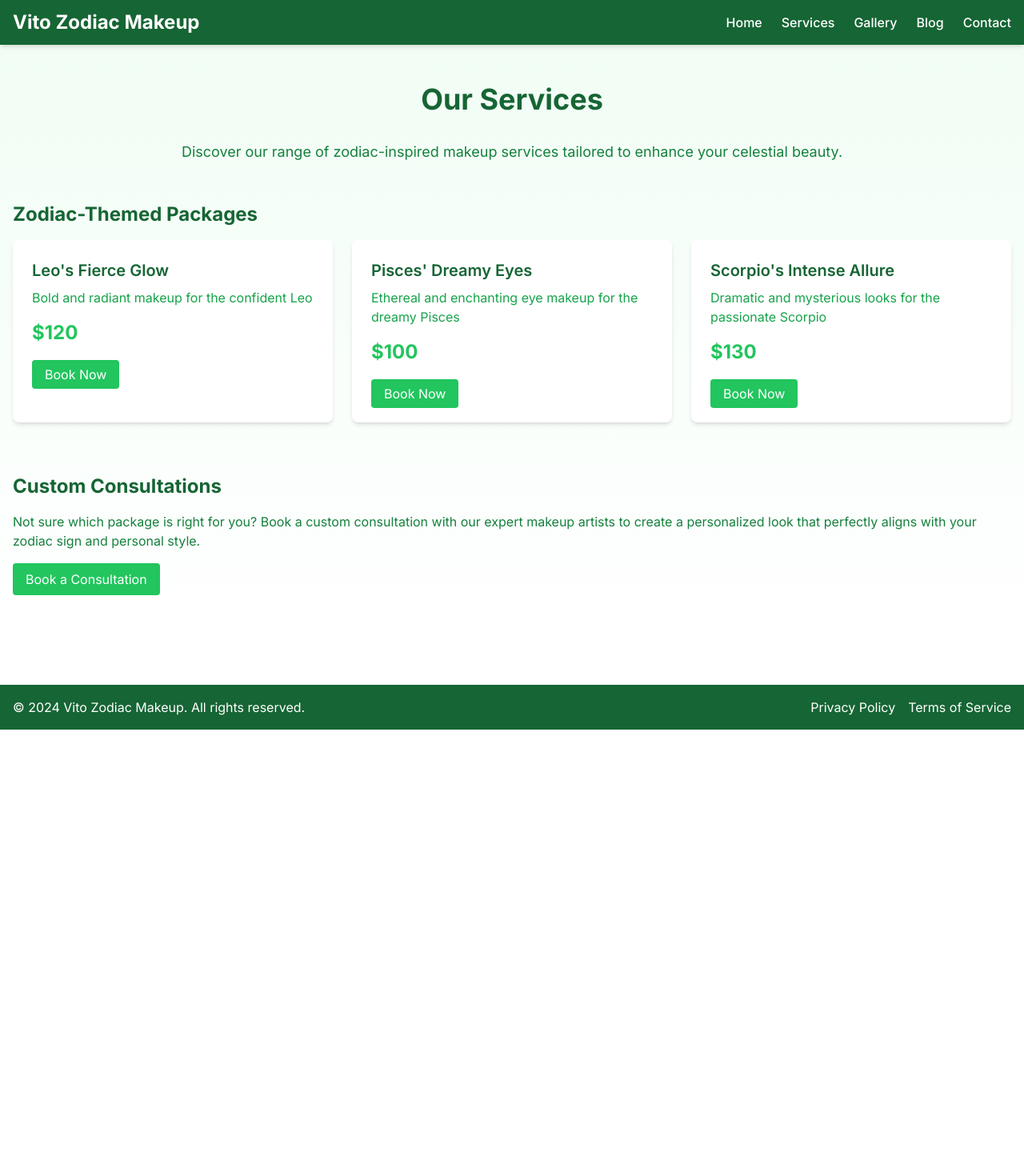
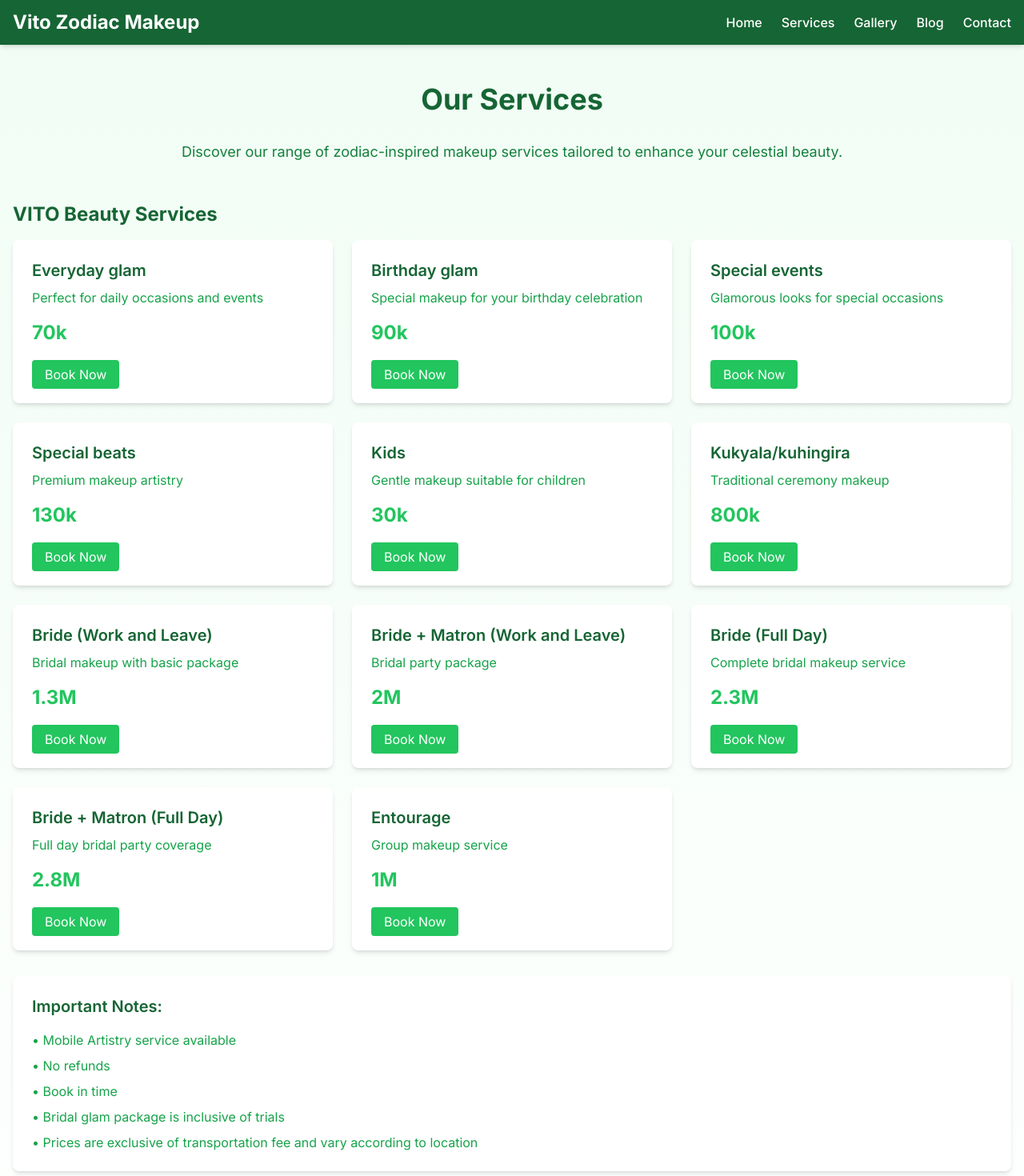
Before and after one commit to Mozart299/vito-makeup, a Next.js app: page /services in a window 1280 px wide. Shown: the top 1470 px of the page at 80% size. Before the commit the page ends 912 px from the top, so only its background shows below. Built offline with nearby package versions, Linux system fonts and the light colour scheme.

Commit message:
Update service packages and add service price notes component

```diff
--- a/src/app/components/service-packages.tsx
+++ b/src/app/components/service-packages.tsx
@@ -2,12 +2,21 @@
 
 import { motion } from 'framer-motion'
 import Link from 'next/link'
+import { ServicePriceNotes } from './service-price-notes'
 
 export function ServicePackages() {
   const packages = [
-    { name: "Leo's Fierce Glow", description: "Bold and radiant makeup for the confident Leo", price: "$120" },
-    { name: "Pisces' Dreamy Eyes", description: "Ethereal and enchanting eye makeup for the dreamy Pisces", price: "$100" },
-    { name: "Scorpio's Intense Allure", description: "Dramatic and mysterious looks for the passionate Scorpio", price: "$130" },
+    { name: "Everyday glam", description: "Perfect for daily occasions and events", price: "70k" },
+    { name: "Birthday glam", description: "Special makeup for your birthday celebration", price: "90k" },
+    { name: "Special events", description: "Glamorous looks for special occasions", price: "100k" },
+    { name: "Special beats", description: "Premium makeup artistry", price: "130k" },
+    { name: "Kids", description: "Gentle makeup suitable for children", price: "30k" },
+    { name: "Kukyala/kuhingira", description: "Traditional ceremony makeup", price: "800k" },
+    { name: "Bride (Work and Leave)", description: "Bridal makeup with basic package", price: "1.3M" },
+    { name: "Bride + Matron (Work and Leave)", description: "Bridal party package", price: "2M" },
+    { name: "Bride (Full Day)", description: "Complete bridal makeup service", price: "2.3M" },
+    { name: "Bride + Matron (Full Day)", description: "Full day bridal party coverage", price: "2.8M" },
+    { name: "Entourage", description: "Group makeup service", price: "1M" },
   ]
 
   return (
@@ -17,7 +26,7 @@ export function ServicePackages() {
       transition={{ duration: 0.8 }}
       className="my-12"
     >
-      <h3 className="text-2xl font-bold text-green-800 mb-4">Zodiac-Themed Packages</h3>
+      <h3 className="text-2xl font-bold text-green-800 mb-4">VITO Beauty Services</h3>
       <div className="grid grid-cols-1 md:grid-cols-2 lg:grid-cols-3 gap-6">
         {packages.map((pkg, index) => (
           <motion.div
@@ -35,15 +44,20 @@ export function ServicePackages() {
               whileTap={{ scale: 0.95 }}
               className="text-left mt-6"
             >
-              <Link className="mt-4 bg-green-500 text-white py-2 px-4 rounded hover:bg-green-600 transition-colors"
-              href="/contact">
+              <Link
+                className="mt-4 bg-green-500 text-white py-2 px-4 rounded hover:bg-green-600 transition-colors"
+                href="/contact"
+              >
                 Book Now
               </Link>
-
             </motion.div>
           </motion.div>
         ))}
       </div>
+
+      <ServicePriceNotes />
     </motion.section>
   )
 }
+
+export default ServicePackages
--- /dev/null
+++ b/src/app/components/service-price-notes.tsx
@@ -0,0 +1,15 @@
+
+export function ServicePriceNotes() {
+  return (
+    <div className="mt-8 p-6 bg-white rounded-lg shadow-md">
+      <h4 className="text-xl font-semibold text-green-800 mb-4">Important Notes:</h4>
+      <ul className="text-green-600 space-y-2">
+        <li>• Mobile Artistry service available</li>
+        <li>• No refunds</li>
+        <li>• Book in time</li>
+        <li>• Bridal glam package is inclusive of trials</li>
+        <li>• Prices are exclusive of transportation fee and vary according to location</li>
+      </ul>
+    </div>
+  )
+}
--- a/src/app/page.tsx
+++ b/src/app/page.tsx
@@ -64,8 +64,6 @@ export default function Home() {
 
         <TestimonialCarousel />
 
-        <ServicePackages />
-
         <BlogPreview />
 
         <motion.div
```
